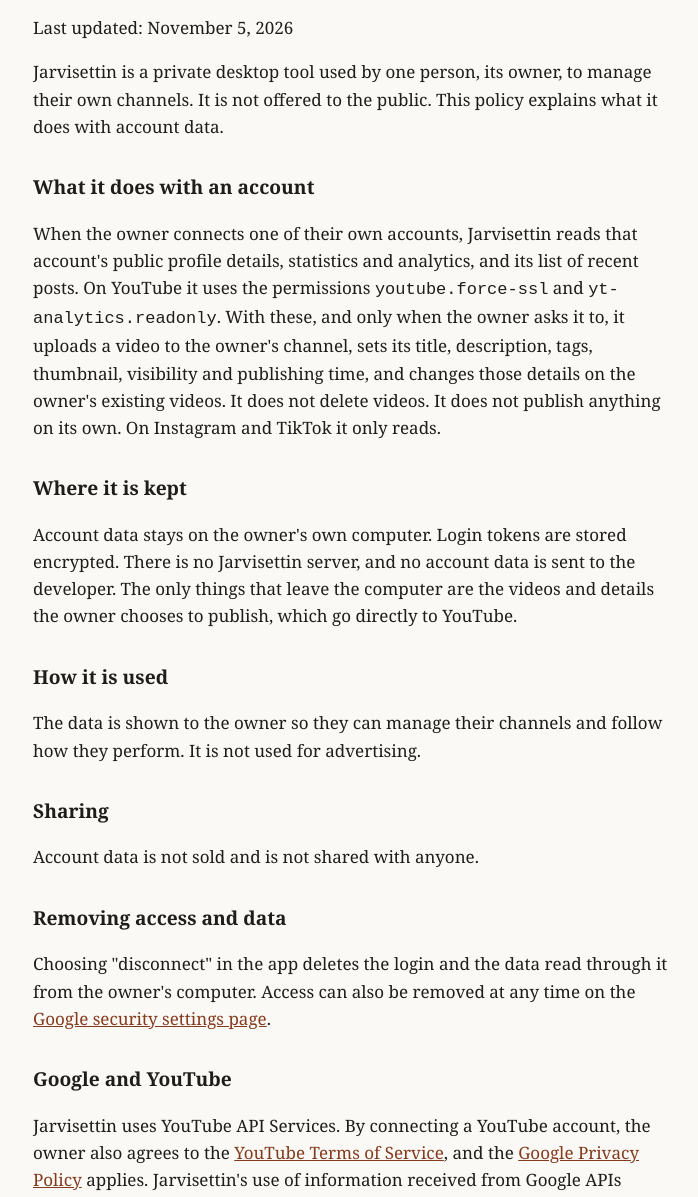
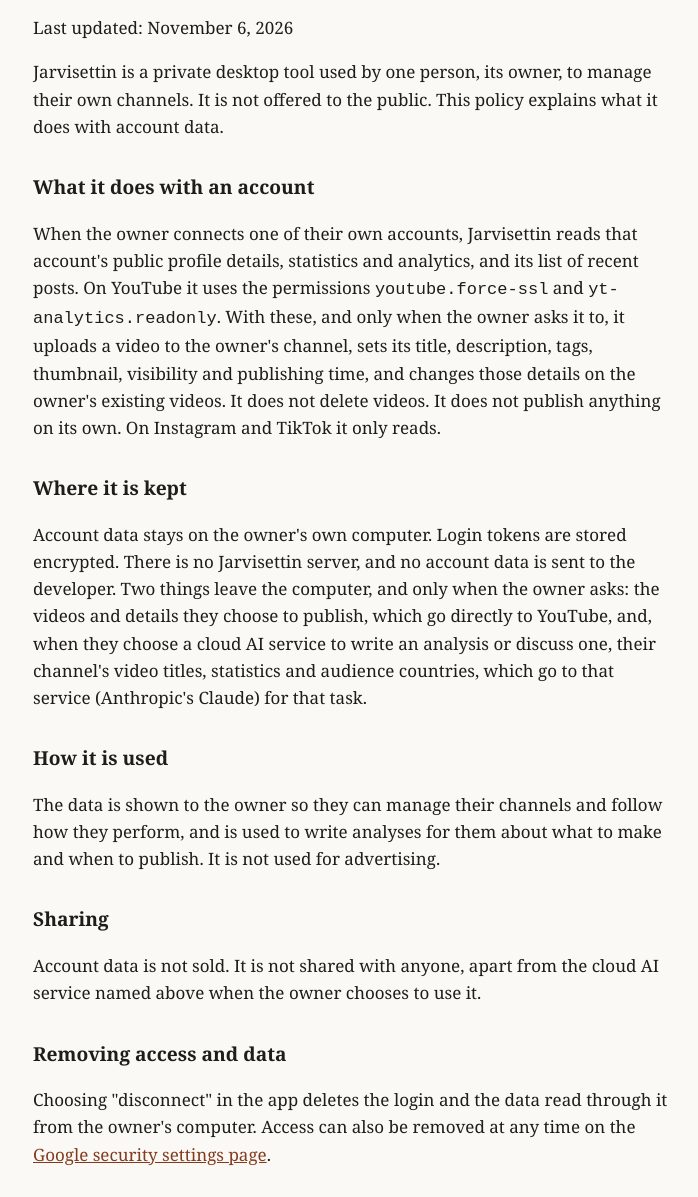
Before and after one commit to Ibrhmvrlc/jarvisettin-legal, a plain HTML site: page privacy.html in a window 1280 px wide. Shown: the part 102-1299 px from the top of the page, without its empty margins (287-985 px from the left). Drawn offline with Linux system fonts and the light colour scheme.

Commit message:
Say when channel data goes to a cloud AI service the owner chooses
Co-Authored-By: Claude Opus 5.5 <noreply@anthropic.com>

```diff
--- a/privacy.html
+++ b/privacy.html
@@ -13,7 +13,7 @@
 </head>
 <body>
 <h1>Jarvisettin Privacy Policy</h1>
-<p>Last updated: November 5, 2026</p>
+<p>Last updated: November 6, 2026</p>
 
 <p>Jarvisettin is a private desktop tool used by one person, its owner, to manage their own channels. It is not offered to the public. This policy explains what it does with account data.</p>
 
@@ -21,13 +21,13 @@
 <p>When the owner connects one of their own accounts, Jarvisettin reads that account's public profile details, statistics and analytics, and its list of recent posts. On YouTube it uses the permissions <code>youtube.force-ssl</code> and <code>yt-analytics.readonly</code>. With these, and only when the owner asks it to, it uploads a video to the owner's channel, sets its title, description, tags, thumbnail, visibility and publishing time, and changes those details on the owner's existing videos. It does not delete videos. It does not publish anything on its own. On Instagram and TikTok it only reads.</p>
 
 <h2>Where it is kept</h2>
-<p>Account data stays on the owner's own computer. Login tokens are stored encrypted. There is no Jarvisettin server, and no account data is sent to the developer. The only things that leave the computer are the videos and details the owner chooses to publish, which go directly to YouTube.</p>
+<p>Account data stays on the owner's own computer. Login tokens are stored encrypted. There is no Jarvisettin server, and no account data is sent to the developer. Two things leave the computer, and only when the owner asks: the videos and details they choose to publish, which go directly to YouTube, and, when they choose a cloud AI service to write an analysis or discuss one, their channel's video titles, statistics and audience countries, which go to that service (Anthropic's Claude) for that task.</p>
 
 <h2>How it is used</h2>
-<p>The data is shown to the owner so they can manage their channels and follow how they perform. It is not used for advertising.</p>
+<p>The data is shown to the owner so they can manage their channels and follow how they perform, and is used to write analyses for them about what to make and when to publish. It is not used for advertising.</p>
 
 <h2>Sharing</h2>
-<p>Account data is not sold and is not shared with anyone.</p>
+<p>Account data is not sold. It is not shared with anyone, apart from the cloud AI service named above when the owner chooses to use it.</p>
 
 <h2>Removing access and data</h2>
 <p>Choosing "disconnect" in the app deletes the login and the data read through it from the owner's computer. Access can also be removed at any time on the <a href="https://security.google.com/settings/security/permissions">Google security settings page</a>.</p>
```
